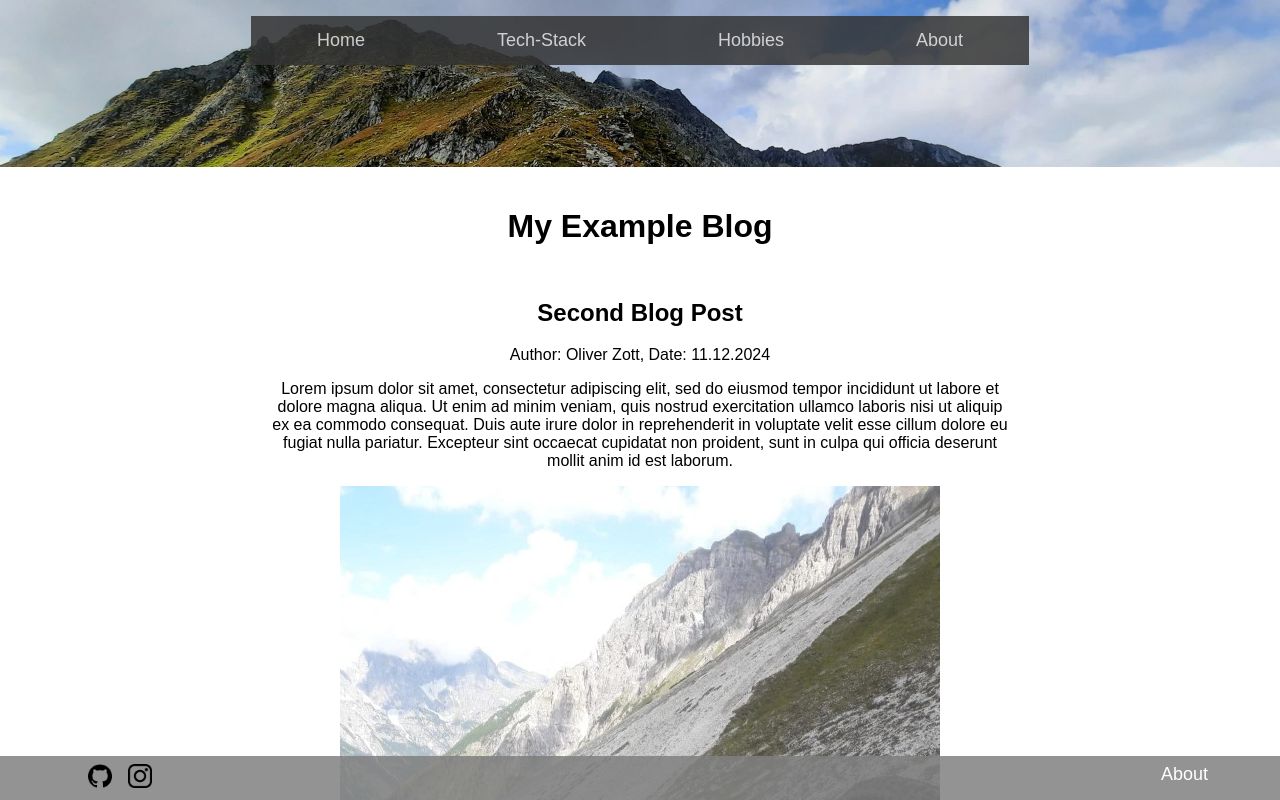
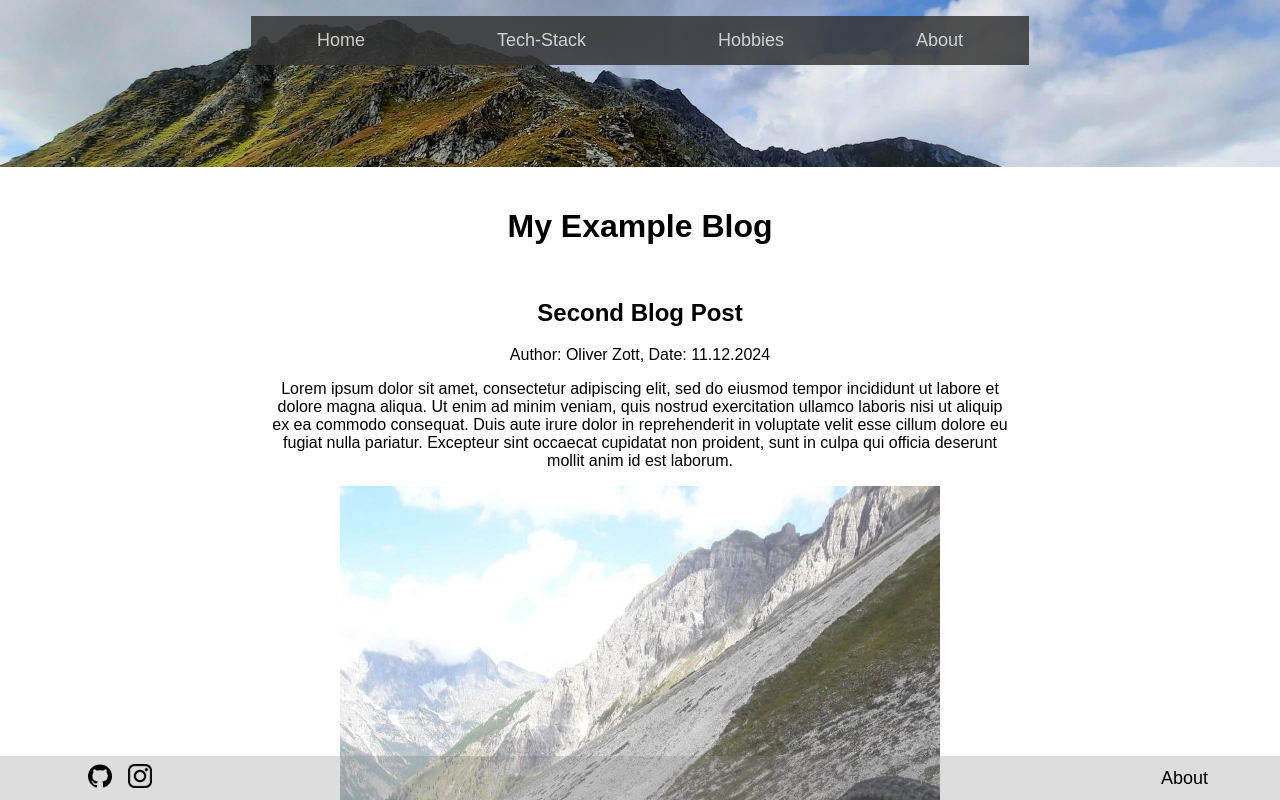
Before and after one commit to OliverZott/website, a Next.js app: page /blog in a window 1280 px wide. Shown: the top 800 px of the page. Built offline with nearby package versions, Linux system fonts and the light colour scheme.

Commit message:
Dependency updates

```diff
--- a/app/globals.css
+++ b/app/globals.css
@@ -170,7 +170,7 @@ img {
 /* ============================================ FOOTER ============================================ */
 
 .footer-container {
-  background-color: #7f7f7fd7;
+  background-color: #82828245;
   padding: 0.5rem;
   text-align: center;
   position: fixed;
@@ -197,13 +197,13 @@ img {
 .about-link {
   display: flex;
   /* justify-content: flex-end; */
-  color: #ffffff;
+  color: #000000;
   margin-right: 5rem;
   font-size: 18px;
+  align-items: center;
 }
 
 .about-link a {
   text-decoration: none;
-  color: #ffffff;
-  /* Additional styles for the "About" link if needed */
+  color: #000000;
 }
```
Also changed, not shown: package.json (+6 -6 lines), 1 other file (tests, documents, lock files or other folders).
